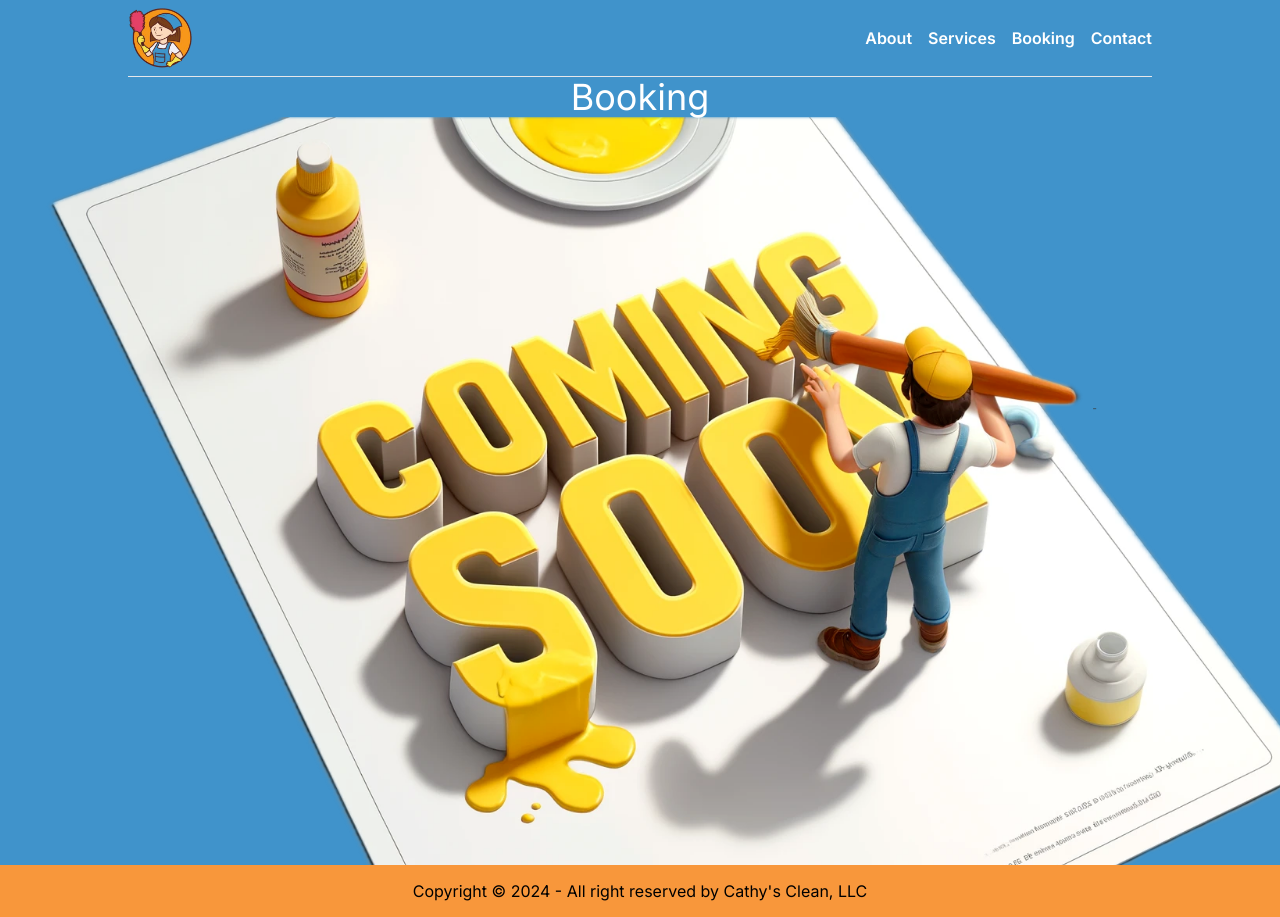
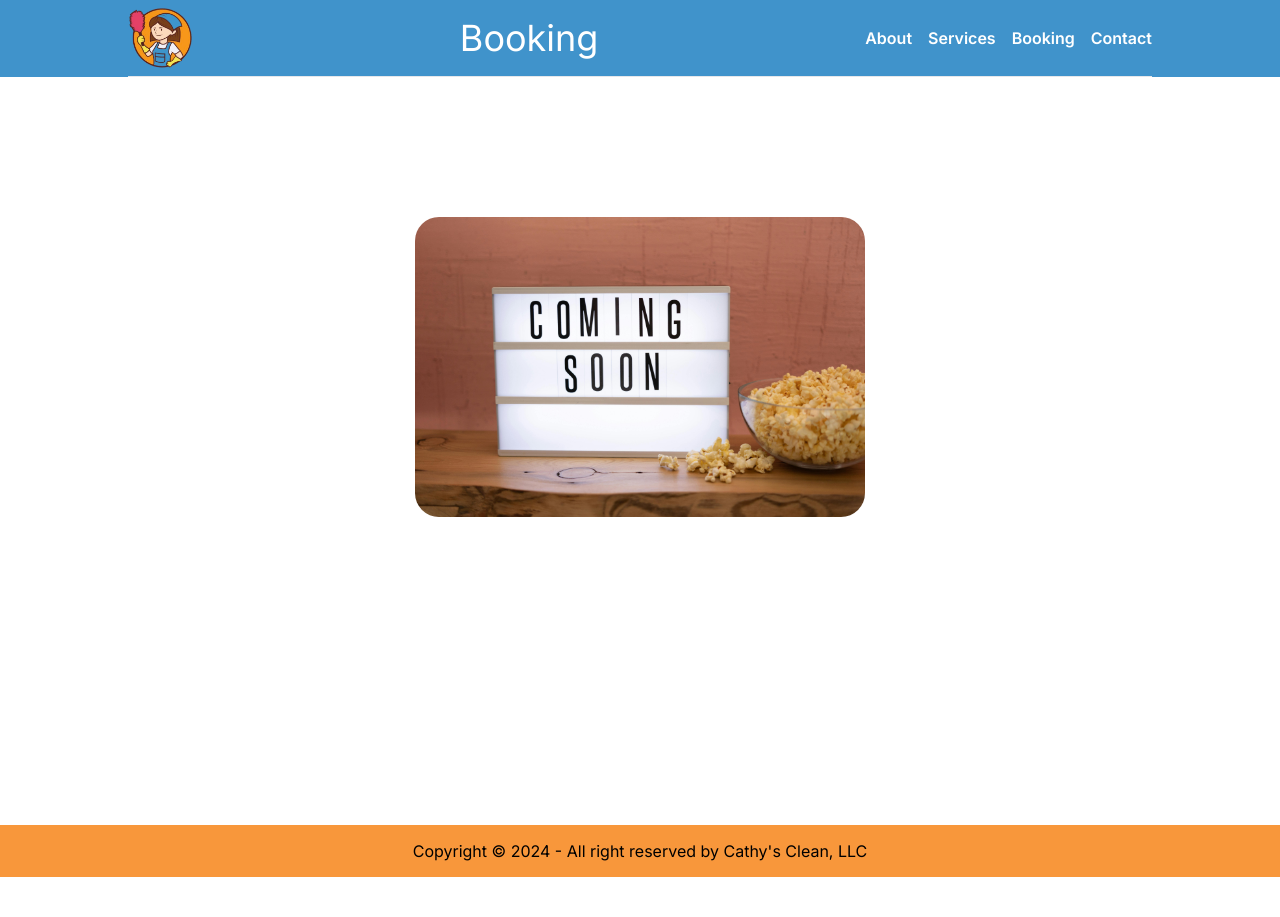
Before and after one commit to Shawn2776/cathys_clean, a Next.js app: page /booking in a window 1280 px wide. After the commit the page ends 877 px from the top, so only its background shows below. Built offline with nearby package versions, Linux system fonts and the light colour scheme.

Commit message:
fixed construction page and added path to Navbar

```diff
--- a/app/page.js
+++ b/app/page.js
@@ -12,12 +12,12 @@ const HomePage = () => {
             <div className="animation-glow">
               <p className="py-6 font-extrabold">
                 <em className="text-xl text-[#F79537] sparkle">
-                  Where <span className="animate-glow text-2xl">Sparkle</span>{" "}
-                  Meets <span className="animate-glow text-2xl">Shine</span>!
+                  Where <span className="text-2xl animate-glow">Sparkle</span>{" "}
+                  Meets <span className="text-2xl animate-glow">Shine</span>!
                 </em>
               </p>
             </div>
-            <p className="mb-4 mr-20 max-w-2xl text-black">
+            <p className="max-w-2xl mb-4 mr-20 text-black">
               Discover the magic of a truly clean space with Cathy&apos;s Clean.{" "}
               Equipped with the best tools and eco-friendly products, we ensure
               every corner of your home or office sparkles.{" "}
@@ -52,15 +52,15 @@ const HomePage = () => {
             alt="Hero image"
           />
         </div>
-        <div className="animation-glow text-center">
+        <div className="text-center animation-glow">
           <p className="py-6 font-extrabold">
             <em className="text-xl text-[#F79537] sparkle">
-              Where <span className="animate-glow text-2xl">Sparkle</span> Meets{" "}
-              <span className="animate-glow text-2xl">Shine</span>!
+              Where <span className="text-2xl animate-glow">Sparkle</span> Meets{" "}
+              <span className="text-2xl animate-glow">Shine</span>!
             </em>
           </p>
         </div>
-        <p className=" px-4 text-black mb-4">
+        <p className="px-4 mb-4 text-black ">
           Discover the magic of a truly clean space with Cathy&apos;s Clean.{" "}
           Equipped with the best tools and eco-friendly products, we ensure
           every corner of your home or office sparkles.{" "}
@@ -72,7 +72,7 @@ const HomePage = () => {
         </p>
         <Link
           href="/booking"
-          className="btn mb-40 w-40 mx-auto text-[#4093CB] hover:bg-[#4093CB] hover:text-[#F6F5EA] bg-[#F6F5EA]"
+          className="mb-40 w-40 mx-auto text-[#4093CB] hover:bg-[#4093CB] hover:text-[#F6F5EA] bg-[#F6F5EA]"
         >
           Book Now
         </Link>
--- a/components/Navbar.jsx
+++ b/components/Navbar.jsx
@@ -5,6 +5,7 @@ import Link from "next/link";
 import React from "react";
 import { FiMenu } from "react-icons/fi";
 import { IoClose } from "react-icons/io5";
+import Pathname from "./Pathname";
 
 const Navbar = () => {
   const [isOpen, setIsOpen] = React.useState(false);
@@ -14,7 +15,7 @@ const Navbar = () => {
   };
   return (
     <>
-      <nav className="hidden md:flex bg-bgSoft mx-auto justify-between items-center ml-32 mr-32 border-b">
+      <nav className="items-center justify-between hidden mx-auto ml-32 mr-32 border-b md:flex bg-bgSoft">
         <Link href="/">
           <Image
             alt="Cathy's Clean logo"
@@ -26,10 +27,14 @@ const Navbar = () => {
         </Link>
 
         <div>
+          <Pathname />
+        </div>
+
+        <div>
           <ul className="flex gap-4">
             <li className="text-xl font-semibold">
               <Link
-                className="hover:text-gray-500 cursor-pointer"
+                className="cursor-pointer hover:text-gray-500"
                 href="/about"
               >
                 About
@@ -37,7 +42,7 @@ const Navbar = () => {
             </li>
             <li className="text-xl font-semibold">
               <Link
-                className="hover:text-gray-500 cursor-pointer"
+                className="cursor-pointer hover:text-gray-500"
                 href="/services"
               >
                 Services
@@ -45,7 +50,7 @@ const Navbar = () => {
             </li>
             <li className="text-xl font-semibold">
               <Link
-                className="hover:text-gray-500 cursor-pointer"
+                className="cursor-pointer hover:text-gray-500"
                 href="/booking"
               >
                 Booking
@@ -53,7 +58,7 @@ const Navbar = () => {
             </li>
             <li className="text-xl font-semibold">
               <Link
-                className="hover:text-gray-500 cursor-pointer"
+                className="cursor-pointer hover:text-gray-500"
                 href="/contact"
               >
                 Contact
@@ -63,7 +68,7 @@ const Navbar = () => {
         </div>
       </nav>
       <nav className="">
-        <div className="md:hidden flex justify-between navbar bg-bgSoft px-4 relative">
+        <div className="relative flex justify-between px-4 md:hidden navbar bg-bgSoft">
           <div>
             <Link href="/" onClick={() => setIsOpen(false)}>
               <Image
--- a/components/UnderConstruction.jsx
+++ b/components/UnderConstruction.jsx
@@ -5,8 +5,17 @@ import Pathname from "./Pathname";
 const UnderConstructionPage = () => {
   return (
     <>
-      <Pathname />
-      <div className="bg-[url('/comingSoon.png')] h-screen bg-cover bg-center bg-no-repeat"></div>
+      <div className="flex justify-center w-full h-screen bg-[white] pt-[140px]">
+        <div>
+          <Image
+            src="/comingSoon.jpeg"
+            width={450}
+            height={450}
+            className="rounded-3xl"
+            alt="Under Construction"
+          />
+        </div>
+      </div>
     </>
   );
 };
```
Also changed, not shown: public/comingSoon.jpeg (added).
